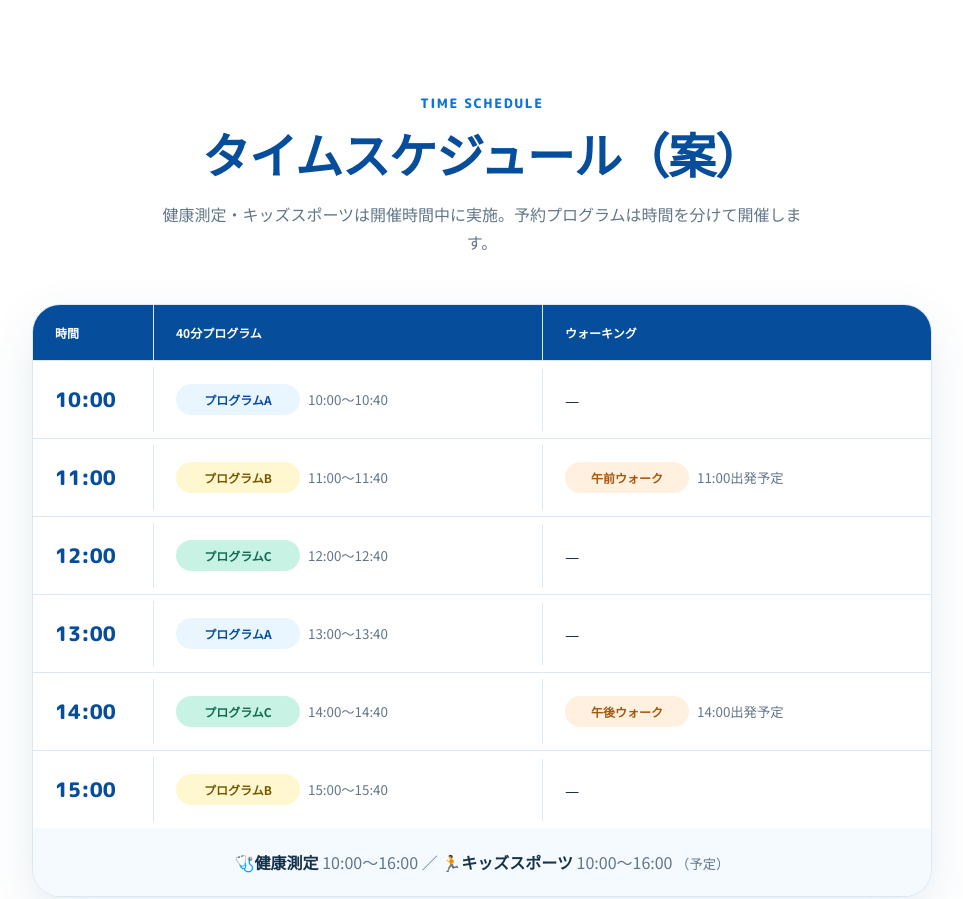
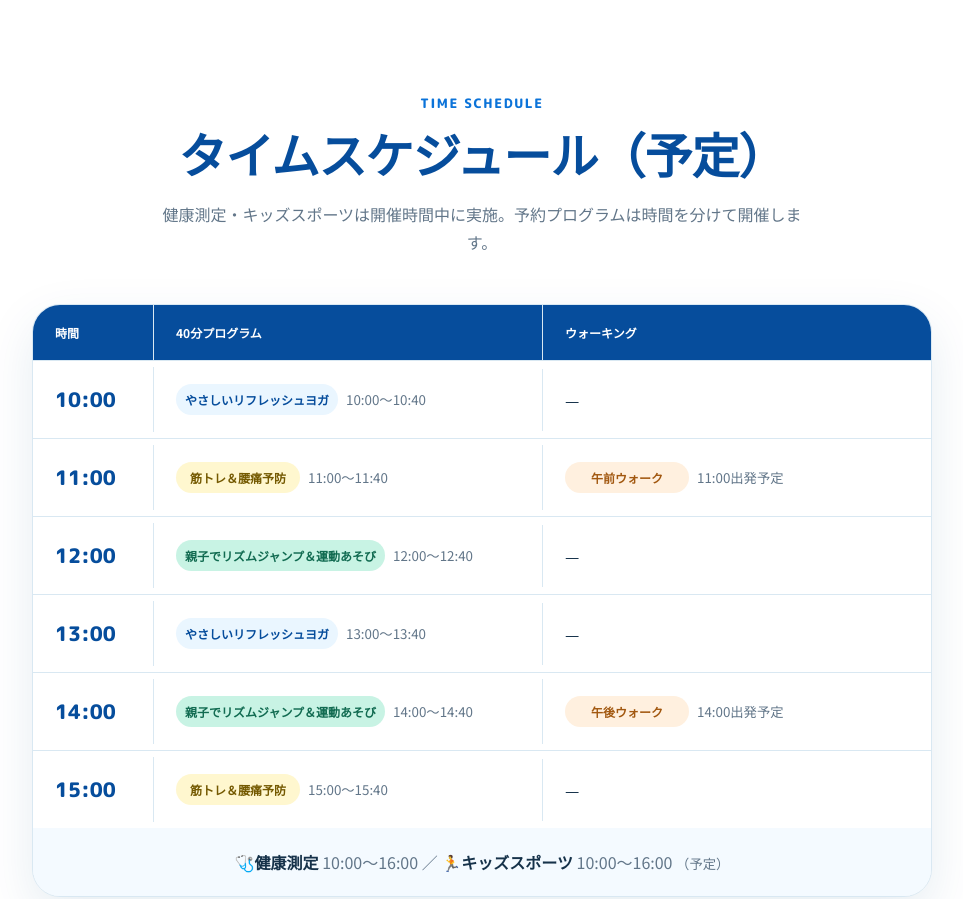
Before and after one commit to yukakudaka-wq/okinawa-plus1-day, a plain HTML site: page index.html in a window 1280 px wide. Shown: the part 2660-3559 px from the top of the page, without its empty margins (158-1121 px from the left). Drawn offline with Linux system fonts and the light colour scheme.

Commit message:
Add files via upload

```diff
--- a/index.html
+++ b/index.html
@@ -112,7 +112,7 @@
             <div class="program-icon">🧘</div>
             <p class="program-tag tag-mint">2F 体育館 半面B</p>
             <h3>グループプログラム</h3>
-            <p>ヨガなど3種類のプログラムを開催予定。午前・午後で2回ずつ、計6セッションを予定しています。</p>
+            <p>やさしいリフレッシュヨガ、筋トレ＆腰痛予防、親子でリズムジャンプ＆運動あそびの3種類を開催。各プログラムを午前・午後に1回ずつ、計6セッション実施します。</p>
             <p class="small-note">※各回定員30名・事前予約</p>
           </article>
 
@@ -163,7 +163,7 @@
       <div class="container">
         <div class="section-heading centered reveal">
           <p class="eyebrow">TIME SCHEDULE</p>
-          <h2>タイムスケジュール（案）</h2>
+          <h2>タイムスケジュール（予定）</h2>
           <p>健康測定・キッズスポーツは開催時間中に実施。予約プログラムは時間を分けて開催します。</p>
         </div>
 
@@ -171,12 +171,12 @@
           <div class="schedule-row schedule-head">
             <div>時間</div><div>40分プログラム</div><div>ウォーキング</div>
           </div>
-          <div class="schedule-row"><div class="time">10:00</div><div><span class="schedule-chip chip-a">プログラムA</span><small>10:00〜10:40</small></div><div>—</div></div>
-          <div class="schedule-row"><div class="time">11:00</div><div><span class="schedule-chip chip-b">プログラムB</span><small>11:00〜11:40</small></div><div><span class="schedule-chip chip-walk">午前ウォーク</span><small>11:00出発予定</small></div></div>
-          <div class="schedule-row"><div class="time">12:00</div><div><span class="schedule-chip chip-c">プログラムC</span><small>12:00〜12:40</small></div><div>—</div></div>
-          <div class="schedule-row"><div class="time">13:00</div><div><span class="schedule-chip chip-a">プログラムA</span><small>13:00〜13:40</small></div><div>—</div></div>
-          <div class="schedule-row"><div class="time">14:00</div><div><span class="schedule-chip chip-c">プログラムC</span><small>14:00〜14:40</small></div><div><span class="schedule-chip chip-walk">午後ウォーク</span><small>14:00出発予定</small></div></div>
-          <div class="schedule-row"><div class="time">15:00</div><div><span class="schedule-chip chip-b">プログラムB</span><small>15:00〜15:40</small></div><div>—</div></div>
+          <div class="schedule-row"><div class="time">10:00</div><div><span class="schedule-chip chip-a">やさしいリフレッシュヨガ</span><small>10:00〜10:40</small></div><div>—</div></div>
+          <div class="schedule-row"><div class="time">11:00</div><div><span class="schedule-chip chip-b">筋トレ＆腰痛予防</span><small>11:00〜11:40</small></div><div><span class="schedule-chip chip-walk">午前ウォーク</span><small>11:00出発予定</small></div></div>
+          <div class="schedule-row"><div class="time">12:00</div><div><span class="schedule-chip chip-c">親子でリズムジャンプ＆運動あそび</span><small>12:00〜12:40</small></div><div>—</div></div>
+          <div class="schedule-row"><div class="time">13:00</div><div><span class="schedule-chip chip-a">やさしいリフレッシュヨガ</span><small>13:00〜13:40</small></div><div>—</div></div>
+          <div class="schedule-row"><div class="time">14:00</div><div><span class="schedule-chip chip-c">親子でリズムジャンプ＆運動あそび</span><small>14:00〜14:40</small></div><div><span class="schedule-chip chip-walk">午後ウォーク</span><small>14:00出発予定</small></div></div>
+          <div class="schedule-row"><div class="time">15:00</div><div><span class="schedule-chip chip-b">筋トレ＆腰痛予防</span><small>15:00〜15:40</small></div><div>—</div></div>
           <div class="schedule-note"><span>🩺</span><strong>健康測定</strong> 10:00〜16:00 ／ <span>🏃</span><strong>キッズスポーツ</strong> 10:00〜16:00 <small>（予定）</small></div>
         </div>
       </div>
```
